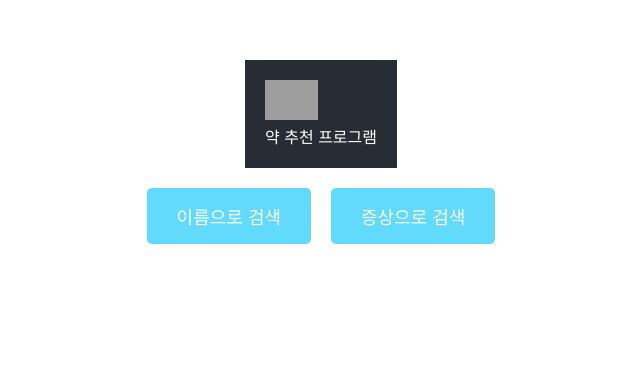
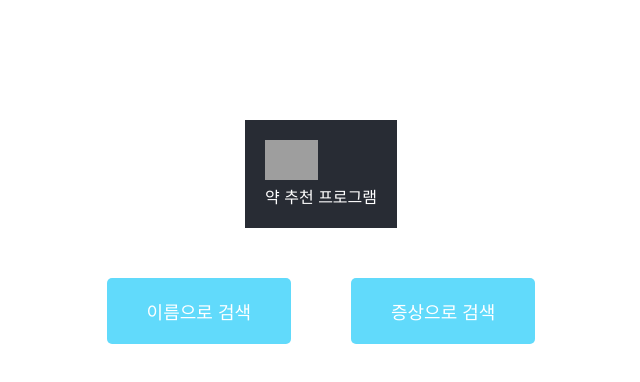
Before and after one commit to seoyeeon/medicine_recommend_project, a React (Create React App) app in the folder medicine_recommend_project/: page / in a window 1280 px wide. Shown: the part 158-540 px from the top of the page, without its empty margins (319-959 px from the left). Built offline with nearby package versions, Linux system fonts and the light colour scheme; grey boxes are pictures that could not be loaded.

Commit message:
css 수정

```diff
--- a/medicine_recommend_project/public/index.html
+++ b/medicine_recommend_project/public/index.html
@@ -24,7 +24,7 @@
       work correctly both with client-side routing and a non-root public URL.
       Learn how to configure a non-root public URL by running `npm run build`.
     -->
-    <title>React App</title>
+    <title>약 추천 사이트</title>
   </head>
   <body>
     <noscript>You need to enable JavaScript to run this app.</noscript>
--- a/medicine_recommend_project/src/App.css
+++ b/medicine_recommend_project/src/App.css
@@ -17,20 +17,21 @@
   flex-direction: column;
   justify-content: center;
   align-items: center;
-  height: 80vh;
+  height: 100vh;
 }
 
 .button-container {
   display: flex;
   justify-content: center;
-  gap: 20px;
-  margin-top: 20px;
+
+  gap: 60px;
+  margin-top: 50px;
   margin-bottom: 20px;
 }
 
 .App-button {
   display: inline-block;
-  padding: 15px 30px;
+  padding: 20px 40px;
   font-size: 18px;
   color: white;
   background-color: #61dafb;
--- a/medicine_recommend_project/src/components/NameSearch.js
+++ b/medicine_recommend_project/src/components/NameSearch.js
@@ -33,8 +33,8 @@ function NameSearch() {
         </form>
         <div className="button-group">
           <button onClick={() => handleButtonClick('medicine1')} className="nav-button">
-            <img src="image1-url.jpg" alt="medicine 1" className="button-image" />
-            약 1
+            <img src="Tylenol.jpg" alt="Tylenol" className="button-image" />
+            타이레놀
           </button>
           <button onClick={() => handleButtonClick('medicine2')} className="nav-button">
             <img src="image2-url.jpg" alt="medicine 2" className="button-image" />
```
Also changed, not shown: medicine_recommend_project/public/Tylenol.jpg (added), medicine_recommend_project/public/manifest.json.
